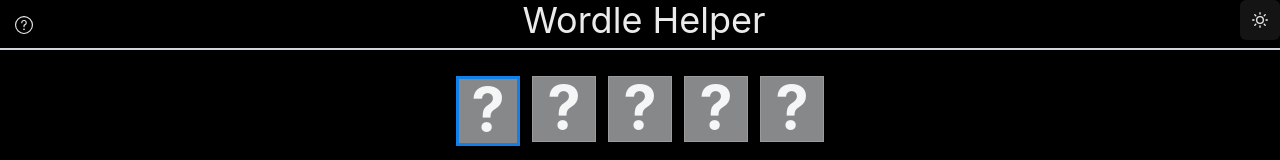
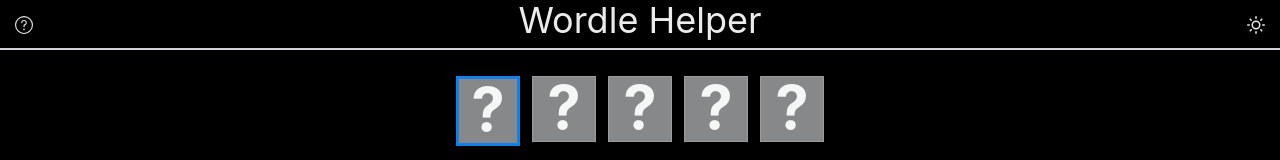
Before and after one commit to BrianSpencerDev/wordle-helper, a Next.js app: page / in a window 1280 px wide. Shown: the top 160 px of the page. Built offline with nearby package versions, Linux system fonts and the light colour scheme.

Commit message:
fix night mode toggle

```diff
--- a/components/Navbar.js
+++ b/components/Navbar.js
@@ -40,8 +40,8 @@
         </ModalContent>
         </Modal>
         <p>Wordle Helper</p>
-        <IconButton aria-label='toggle night mode' onClick={toggleColorMode}>
-            { colorMode === 'light' ? <MoonIcon/> : <SunIcon/> }
+        <IconButton aria-label='toggle night mode' variant='unstyled' size='lg' onClick={toggleColorMode}>
+            { colorMode === 'dark' ?  <SunIcon/> :  <MoonIcon/> }
         </IconButton>
     </nav>
 
--- a/components/theme.tsx
+++ b/components/theme.tsx
@@ -4,7 +4,7 @@
 // 2. Add your color mode config
 const config: ThemeConfig = {
   initialColorMode: 'dark',
-  useSystemColorMode: true,
+  useSystemColorMode: false,
 }
 
 const styles = {
```
